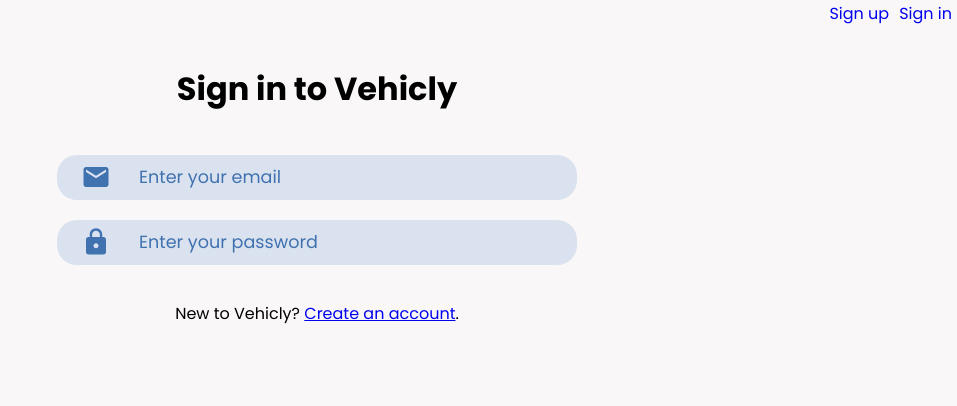
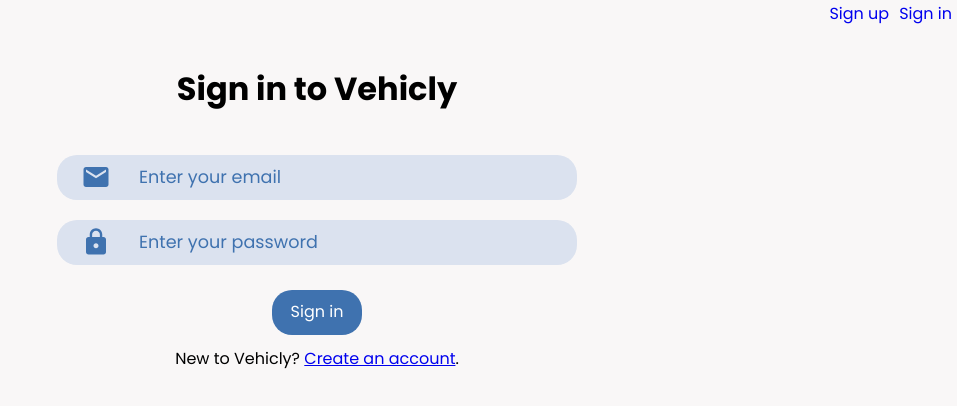
Before and after one commit to seba9837/Vehicly.Frontend, a React (Create React App) app: page /signin in a window 1280 px wide. Shown: the top 406 px of the page, without its empty margins (323-1280 px from the left). Built offline with nearby package versions, Linux system fonts and the light colour scheme.

Commit message:
added buttons to sign in and sign up routes

```diff
--- /dev/null
+++ b/src/components/UI/Button/button.css
@@ -0,0 +1,16 @@
+.button {
+  display: block;
+  color: white;
+  background-color: #3f72af;
+  border: none;
+  height: 45px;
+  width: 90px;
+  margin: auto;
+  border-radius: 20px;
+}
+
+.button:hover {
+  border: 3px solid #112d4e;
+  color: #112d4e;
+  background-color: #dbe2ef;
+}
--- /dev/null
+++ b/src/components/UI/Button/button.js
@@ -0,0 +1,11 @@
+import React from 'react';
+
+import './button.css';
+
+const Button = (props) => (
+  <button onClick={props.clicked} className='button'>
+    {props.children}
+  </button>
+);
+
+export default Button;
--- a/src/containers/Auth/SingIn/signIn.js
+++ b/src/containers/Auth/SingIn/signIn.js
@@ -3,47 +3,46 @@
 import { connect } from 'react-redux';
 
 import Input from '../../../components/UI/Input/input';
+import Button from '../../../components/UI/Button/button';
 import '../auth.css';
 
-const SignIn = props => {
-    const [inputs, setInputs] = useState(
-        {
+const SignIn = (props) => {
+  const [inputs, setInputs] = useState({
     email: {
       elementType: 'input',
       elementAttributes: {
         type: 'email',
-                    placeholder: 'Enter your email'
+        placeholder: 'Enter your email',
       },
       value: '',
       label: 'E-mail',
-                iconType: 'EmailIcon'
+      iconType: 'EmailIcon',
     },
     password: {
       elementType: 'input',
       elementAttributes: {
         type: 'password',
-                    placeholder: 'Enter your password'
+        placeholder: 'Enter your password',
       },
       value: '',
       label: 'Password',
-                iconType: 'LockIcon'
-            }
-        }
-    );
+      iconType: 'LockIcon',
+    },
+  });
 
-    const inputChangeHandler = (event, inputName) => {
-
-    }
-
+  const inputChangeHandler = (event, inputName) => {};
+  const submitHandler = (event) => {
+    event.preventDefault();
+  };
   const formElementsArray = [];
   for (let key in inputs) {
     formElementsArray.push({
       id: key,
-            config: inputs[key]
+      config: inputs[key],
     });
   }
 
-    let formInputs = formElementsArray.map(formInput => (
+  let formInputs = formElementsArray.map((formInput) => (
     <Input
       key={formInput.id}
       elementType={formInput.config.elementType}
@@ -52,37 +51,33 @@
       iconType={formInput.config.iconType}
       changed={(event) => inputChangeHandler(event, formInput.id)}
     />
-
-    ))
+  ));
 
   return (
     <div className='authContainer'>
       <form className='authForm'>
         <h1>Sign in to Vehicly</h1>
-                <div className='authInputsForm'>
-                    {formInputs}
-                </div>
-                <div className="textWithLinkContainer">
+        <div className='authInputsForm'>{formInputs}</div>
+        <Button clicked={(event) => submitHandler(event)}>Sign in</Button>
+        <div className='textWithLinkContainer'>
           <span>New to Vehicly? </span>
           <Link to='/signup'>Create an account</Link>.
         </div>
       </form>
     </div>
   );
-}
+};
 
-const mapStateToProps = state => {
+const mapStateToProps = (state) => {
   return {
     loading: state.auth.loading,
     error: state.auth.error,
-        authenticated: state.auth.token !== null
-    }
-}
+    authenticated: state.auth.token !== null,
+  };
+};
 
-const mapDispatchToProps = dispatch => {
-    return {
+const mapDispatchToProps = (dispatch) => {
+  return {};
+};
 
-    }
-}
-
-export default connect(mapStateToProps, mapDispatchToProps)(SignIn)
+export default connect(mapStateToProps, mapDispatchToProps)(SignIn);
--- a/src/containers/Auth/SingUp/signUp.js
+++ b/src/containers/Auth/SingUp/signUp.js
@@ -3,6 +3,7 @@
 import { connect } from 'react-redux';
 
 import Input from '../../../components/UI/Input/input';
+import Button from '../../../components/UI/Button/button';
 import '../auth.css';
 
 const SignUP = (props) => {
@@ -69,7 +70,9 @@
   });
 
   const inputChangeHandler = (event, inputName) => {};
-
+  const submitHandler = (event) => {
+    event.preventDefault();
+  };
   const formElementsArray = [];
   for (let key in inputs) {
     formElementsArray.push({
@@ -95,6 +98,7 @@
       <form className='authForm'>
         <h1>Create your account</h1>
         <div className='authInputsForm'>{formInputs}</div>
+        <Button clicked={(event) => submitHandler(event)}>Sign up</Button>
         <div className='textWithLinkContainer'>
           <span>Already have an account? </span>
           <Link to='/signin'>Sign in</Link>.
```
Lines whose indentation alone changed are shown as unchanged.
